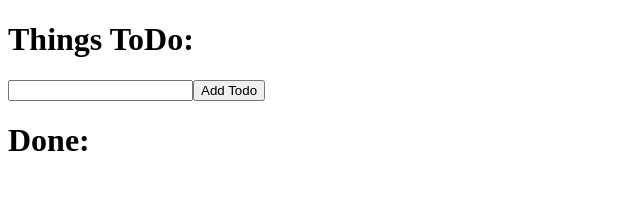
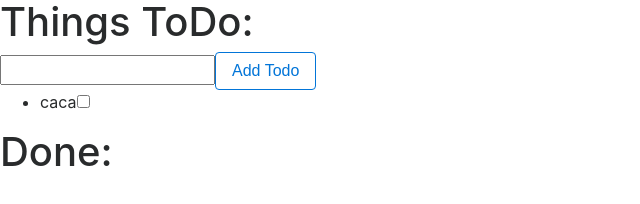
Before and after one commit to sebass17/react-todo-immersive, a React app: page / in a window 1280 px wide. Shown: the whole page, without its empty margins (0-640 px from the left). Built offline with nearby package versions, Linux system fonts and the light colour scheme; data requests are answered from the project's data file.

Commit message:
Implemented Redux in app, in order to manage state properly

```diff
--- a/client/index.html
+++ b/client/index.html
@@ -2,7 +2,8 @@
 <html>
   <head>
     <meta charset="utf-8">
-    <title>React App Setup</title>
+    <title>React ToDo</title>
+    <link rel="stylesheet" href="https://maxcdn.bootstrapcdn.com/bootstrap/4.0.0-alpha.6/css/bootstrap.min.css" integrity="sha384-rwoIResjU2yc3z8GV/NPeZWAv56rSmLldC3R/AZzGRnGxQQKnKkoFVhFQhNUwEyJ" crossorigin="anonymous">
   </head>
   <body>
     <div id="root">
--- a/client/index.js
+++ b/client/index.js
@@ -1,16 +1,12 @@
-import React from 'react'
-import ReactDOM from 'react-dom'
-import App from './App'
-//functional component 1
-/*
-function App() {
-    return <h1>Hola 1!!!</h1>
-}
-*/
+import React from 'react';
+import ReactDOM from 'react-dom';
+import { Provider } from 'react-redux'
 
-//functional component 2
-/*
-const App = () => <h1>Hola 2!!!</h1>
-*/
+import store from './store'
+import App from './App';
 
-ReactDOM.render(<App />, document.getElementById('root'));
+ReactDOM.render(
+  <Provider store={store}>
+    <App />
+  </Provider>,
+  document.getElementById('root'));
--- /dev/null
+++ b/client/store.js
@@ -0,0 +1,19 @@
+import { createStore, applyMiddleware } from 'redux'
+import { composeWithDevTools } from 'redux-devtools-extension/developmentOnly'
+import { createLogger } from 'redux-logger'
+
+import TodoReducer from './todo/TodoReducer'
+
+const logger = createLogger({
+  collapsed: true,
+  duration: true,
+  diff: true,
+})
+
+const store = createStore(TodoReducer, composeWithDevTools(
+  applyMiddleware(
+    logger,
+  ),
+))
+
+export default store
--- /dev/null
+++ b/client/todo/TodoActions.js
@@ -0,0 +1,26 @@
+// todo actions
+
+const ADD_TODO = 'ADD_TODO'
+const CHANGE_DONE = 'CHANGE_DONE'
+const FETCH_TODOS = 'FETCH_TODOS'
+
+export const addTodo = value => {
+    return {
+        type: ADD_TODO,
+        value
+    }
+}
+
+export const changeDone = value => {
+    return {
+        type: CHANGE_DONE,
+        value
+    }
+}
+
+export const fetchTodos = value => {
+    return {
+        type: FETCH_TODOS,
+        value
+    }
+}
--- a/client/todo/TodoContainer.js
+++ b/client/todo/TodoContainer.js
@@ -1,43 +1,62 @@
 import React from 'react'
-import uuid from 'uuid/v1'
+import { connect } from 'react-redux'
+import { func, array } from 'prop-types'
+//import uuid from 'uuid/v1'
+import { addTodo, changeDone, fetchTodos } from './TodoActions'
 import TodoList from './TodoList'
+
+const API = 'http://localhost:3000/todos'
 
 class TodoContainer extends React.Component {
 
+    static propTypes = {
+        todos: array,
+        addTodo: func,
+        changeDone: func,
+        fetchTodos: func
+    }
+
+    static defaultProps = {
+        todos: [],
+        addTodo: () => {},
+        changeDone: () => {},
+        fetchTodos: () => {}
+    }
+
     state = {
-        todos: [],
         newTodoValue: ''
-    };
+    }
 
-    handleInput = (e) => {
+    componentDidMount() {
+        fetch(API)
+            .then(response => response.json())
+            .then(data => this.props.fetchTodos(data));
+    }
+
+    handleInputChange = (e) => {
         this.setState({ newTodoValue: e.target.value })
     }
 
     handleSubmit = () => {
-        const newTodo = {
-            id: uuid(),
-            value: this.state.newTodoValue,
-            done: false
-        }
-
-        this.setState({ todos: [...this.state.todos, newTodo] })
+        this.props.addTodo(this.state.newTodoValue)
         this.setState({ newTodoValue: '' })
     }
 
     handleChangeDone = (taskId) => {
-        this.setState({
+        this.props.changeDone(taskId)
+        /*this.setState({
             ...this.state,
             todos: this.state.todos.map(todo =>
             todo.id === taskId ? {...todo, done: !todo.done} : todo
-        )})
+        )})*/
     }
 
     render() {
         return (
           <TodoList
-            todos={this.state.todos}
+            todos={this.props.todos}
             inputValue={this.state.newTodoValue}
-            handleInput={this.handleInput}
+            handleInputChange={this.handleInputChange}
             handleSubmit={this.handleSubmit}
             handleChangeDone={this.handleChangeDone}
           />
@@ -45,4 +64,18 @@ class TodoContainer extends React.Component {
     }
 }
 
-export default TodoContainer
+function mapStateToProps(state) {
+    return {
+        todos: state.todos
+    }
+}
+
+function mapDispatchToProps(dispatch) {
+    return {
+        addTodo: value => dispatch(addTodo(value)),
+        changeDone: value => dispatch(changeDone(value)),
+        fetchTodos: value => dispatch(fetchTodos(value))
+    }
+}
+
+export default connect(mapStateToProps, mapDispatchToProps)(TodoContainer)
--- a/client/todo/TodoItem.js
+++ b/client/todo/TodoItem.js
@@ -1,34 +1,40 @@
 import React from 'react'
-import { number, string, bool, func } from 'prop-types'
+import { string, bool, func } from 'prop-types'
 
 class TodoItem extends React.Component {
 
   static propTypes = {
-    id: number,
+    id: string,
     value: string,
     done: bool,
     handleChangeDone: func
   }
 
   static defaultProps = {
-    id: 0,
+    id: '',
     value: '',
     done: false,
     handleChangeDone: () => {}
   }
 
   render() {
-    const isDone = this.props.done
+
+    const {
+      id,
+      value,
+      done,
+      handleChangeDone
+    } = this.props
 
     return (
       <div>
-        {isDone ? (
-          <li>{this.props.value}<button onClick={() => this.props.handleChangeDone(this.props.id)}>Pending</button></li>
+        {done ? (
+          <li>{value}<button className="btn btn-outline-primary" onClick={() => handleChangeDone(id)}>Pending</button></li>
           ) : (
-            <li>{this.props.value}<input type="checkbox" onClick={() => this.props.handleChangeDone(this.props.id)} /></li>
+            <li>{value}<input type="checkbox" onClick={() => handleChangeDone(id)} /></li>
           )}
       </div>
-    );
+    )
   }
 }
 
--- a/client/todo/TodoList.js
+++ b/client/todo/TodoList.js
@@ -7,7 +7,7 @@ class TodoList extends React.Component {
   static propTypes = {
     todos: array,
     inputValue: string,
-    handleInput: func,
+    handleInputChange: func,
     handleSubmit: func,
     handleChangeDone: func
   }
@@ -15,31 +15,40 @@ class TodoList extends React.Component {
   static defaultProps = {
     todos: [],
     inputValue: '',
-    handleInput: () => {},
+    handleInputChange: () => {},
     handleSubmit: () => {},
     handleChangeDone: () => {}
   }
 
   render() {
-    const pendingList = this.props.todos.filter(todo => !todo.done)
-    const doneList = this.props.todos.filter(todo => todo.done)
+
+    const {
+      todos,
+      inputValue,
+      handleInputChange,
+      handleSubmit,
+      handleChangeDone
+    } = this.props
+
+    const pendingList = todos.filter(todo => !todo.done)
+    const doneList = todos.filter(todo => todo.done)
 
     return (
       <div>
-        <div className="ctas">
-          <input onChange={this.props.handleInput} type="text" value={this.props.inputValue} />
-          <button onClick={this.props.handleSubmit} className="button-secondary pure-button">Add Todo</button>
+        <div>
+          <input onChange={handleInputChange} type="text" value={inputValue} />
+          <button onClick={handleSubmit} className="btn btn-outline-primary">Add Todo</button>
         </div>
         <ul>
           {pendingList.map(todo => {
-                    return <TodoItem key={todo.id} id={todo.id} value={todo.value} done={todo.done} handleChangeDone={this.props.handleChangeDone} />
-                })}
+            return <TodoItem key={todo.id} id={todo.id} value={todo.value} done={todo.done} handleChangeDone={handleChangeDone} />
+          })}
         </ul>
         <h1>Done:</h1>
         <ul>
           {doneList.map(todo => {
-                    return <TodoItem key={todo.id} id={todo.id} value={todo.value} done={todo.done} handleChangeDone={this.props.handleChangeDone} />
-                })}
+            return <TodoItem key={todo.id} id={todo.id} value={todo.value} done={todo.done} handleChangeDone={handleChangeDone} />
+          })}
         </ul>
       </div>
     )
--- /dev/null
+++ b/client/todo/TodoReducer.js
@@ -0,0 +1,34 @@
+// todos reducer
+import uuid from 'uuid/v1'
+
+const DEFAULT_STATE = {
+  todos: []
+}
+
+const todos = (state = DEFAULT_STATE, action) => {
+  switch (action.type) {
+    case 'ADD_TODO':
+      return {
+        ...state,
+        todos: [...state.todos, {
+          id: uuid(),
+          value: action.value,
+          done: false
+        }],
+      }
+    case 'CHANGE_DONE':
+      return {
+        ...state,
+        todos: state.todos.map(todo =>
+        todo.id === action.value ? {...todo, done: !todo.done} : todo
+      )}
+    case 'FETCH_TODOS':
+      return {
+        todos: action.value
+      }
+    default:
+      return state
+  }
+}
+
+export default todos
--- a/db.json
+++ b/db.json
@@ -1,9 +1,5 @@
 {
-    "posts": [
-      { "id": 1, "title": "json-server", "author": "typicode" }
-    ],
-    "comments": [
-      { "id": 1, "body": "some comment", "postId": 1 }
-    ],
-    "profile": { "name": "typicode" }
+    "todos": [
+      { "id": "PENE", "value": "caca", "done": false }
+    ]
 }
--- a/package.json
+++ b/package.json
@@ -17,6 +17,10 @@
     "prop-types": "^15.6.0",
     "react": "^16.2.0",
     "react-dom": "^16.2.0",
+    "react-redux": "^5.0.6",
+    "redux": "^3.7.2",
+    "redux-devtools-extension": "^2.13.2",
+    "redux-logger": "^3.0.6",
     "uuid": "^3.2.1",
     "webpack": "^3.10.0",
     "webpack-dev-server": "^2.11.1"
```
Also changed, not shown: 2 other files.
